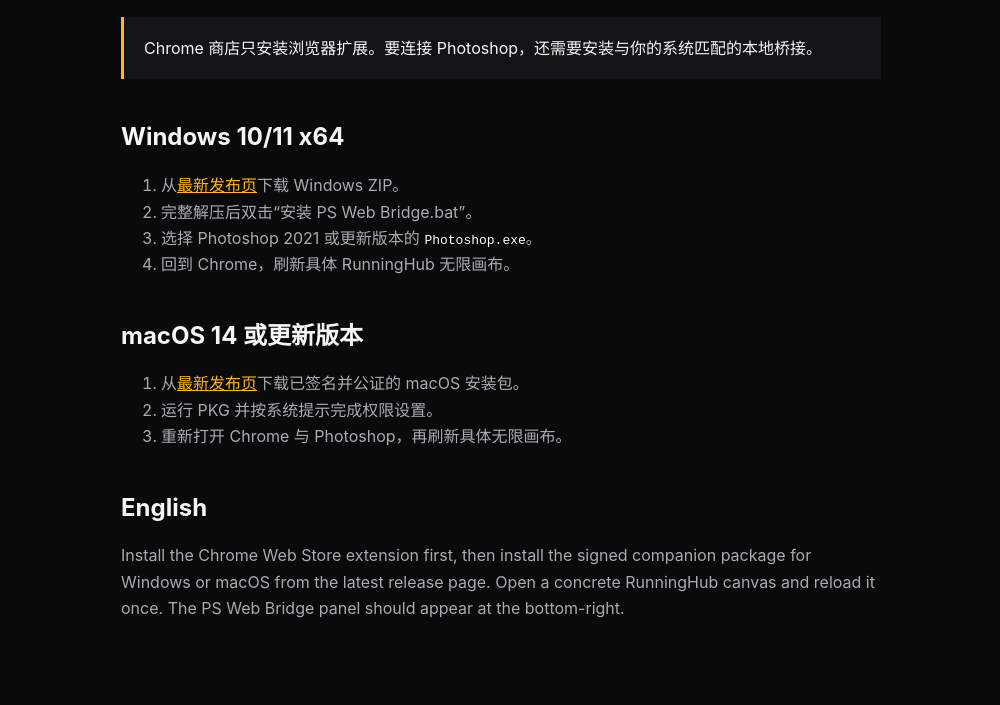
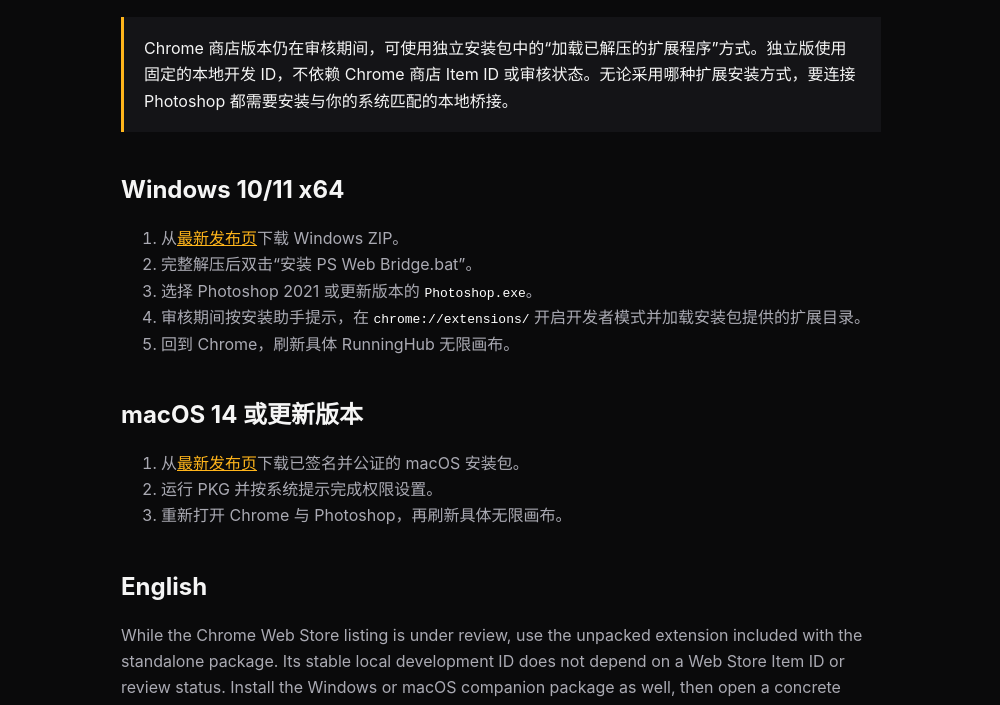
Before and after one commit to pjczz/ps-canvas-support, a plain HTML site: page install/index.html in a window 1280 px wide. Shown: the part 240-945 px from the top of the page, without its empty margins (139-1139 px from the left). Drawn offline with Linux system fonts and the light colour scheme.

Commit message:
docs: explain pre-review standalone installation

```diff
--- a/install/index.html
+++ b/install/index.html
@@ -5,10 +5,10 @@
   <header><nav class="shell"><a class="brand" href="../">PS Web Bridge</a><div class="nav-links"><a href="./">安装</a><a href="../privacy/">隐私</a><a href="../support/">支持</a></div></nav></header>
   <main class="shell article">
     <div class="eyebrow">Install</div><h1>安装本地桥接</h1>
-    <div class="notice">Chrome 商店只安装浏览器扩展。要连接 Photoshop，还需要安装与你的系统匹配的本地桥接。</div>
-    <h2>Windows 10/11 x64</h2><ol><li>从<a href="https://github.com/pjczz/ps-canvas-support/releases/latest">最新发布页</a>下载 Windows ZIP。</li><li>完整解压后双击“安装 PS Web Bridge.bat”。</li><li>选择 Photoshop 2021 或更新版本的 <code>Photoshop.exe</code>。</li><li>回到 Chrome，刷新具体 RunningHub 无限画布。</li></ol>
+    <div class="notice">Chrome 商店版本仍在审核期间，可使用独立安装包中的“加载已解压的扩展程序”方式。独立版使用固定的本地开发 ID，不依赖 Chrome 商店 Item ID 或审核状态。无论采用哪种扩展安装方式，要连接 Photoshop 都需要安装与你的系统匹配的本地桥接。</div>
+    <h2>Windows 10/11 x64</h2><ol><li>从<a href="https://github.com/pjczz/ps-canvas-support/releases/latest">最新发布页</a>下载 Windows ZIP。</li><li>完整解压后双击“安装 PS Web Bridge.bat”。</li><li>选择 Photoshop 2021 或更新版本的 <code>Photoshop.exe</code>。</li><li>审核期间按安装助手提示，在 <code>chrome://extensions/</code> 开启开发者模式并加载安装包提供的扩展目录。</li><li>回到 Chrome，刷新具体 RunningHub 无限画布。</li></ol>
     <h2>macOS 14 或更新版本</h2><ol><li>从<a href="https://github.com/pjczz/ps-canvas-support/releases/latest">最新发布页</a>下载已签名并公证的 macOS 安装包。</li><li>运行 PKG 并按系统提示完成权限设置。</li><li>重新打开 Chrome 与 Photoshop，再刷新具体无限画布。</li></ol>
-    <h2>English</h2><p>Install the Chrome Web Store extension first, then install the signed companion package for Windows or macOS from the latest release page. Open a concrete RunningHub canvas and reload it once. The PS Web Bridge panel should appear at the bottom-right.</p>
+    <h2>English</h2><p>While the Chrome Web Store listing is under review, use the unpacked extension included with the standalone package. Its stable local development ID does not depend on a Web Store Item ID or review status. Install the Windows or macOS companion package as well, then open a concrete RunningHub canvas and reload it once. The PS Web Bridge panel should appear at the bottom-right.</p>
   </main>
   <footer><div class="shell">PS Web Bridge · Install</div></footer>
 </body>
```
Also changed, not shown: 1 other file.
